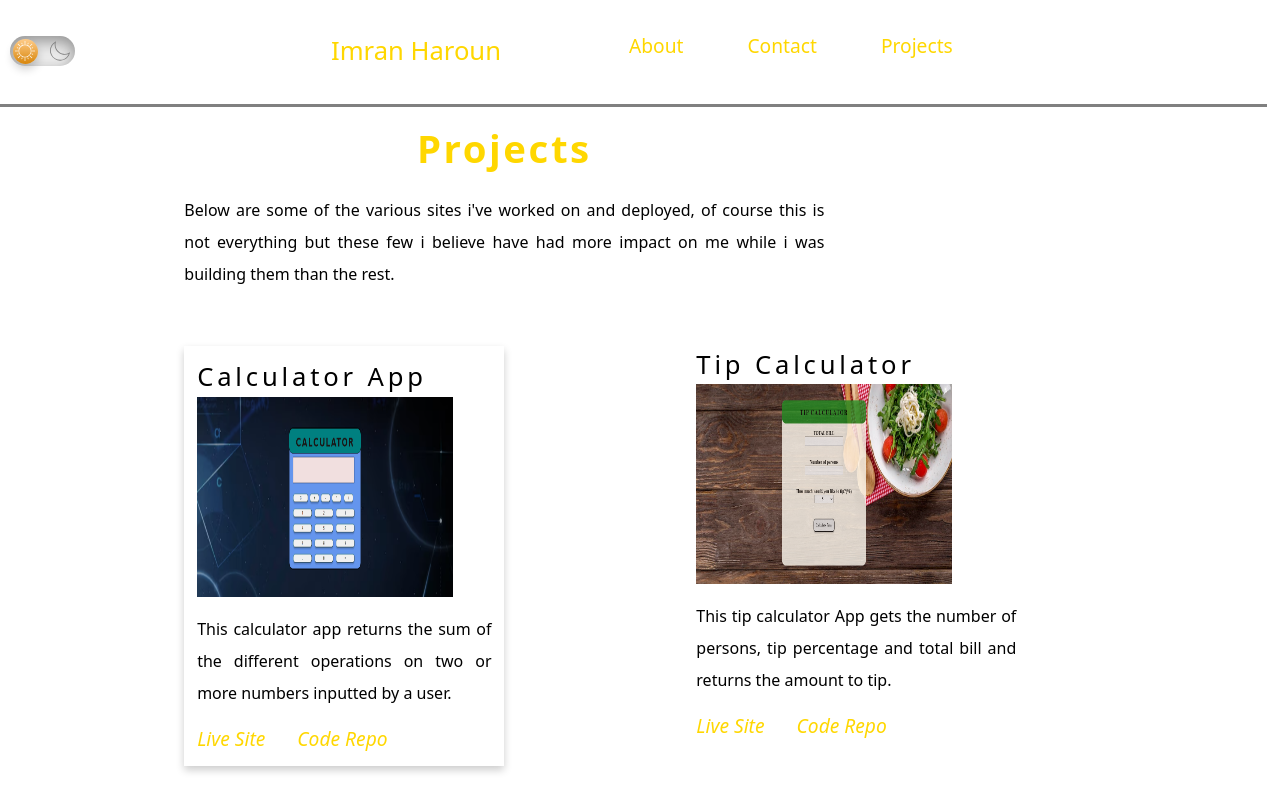
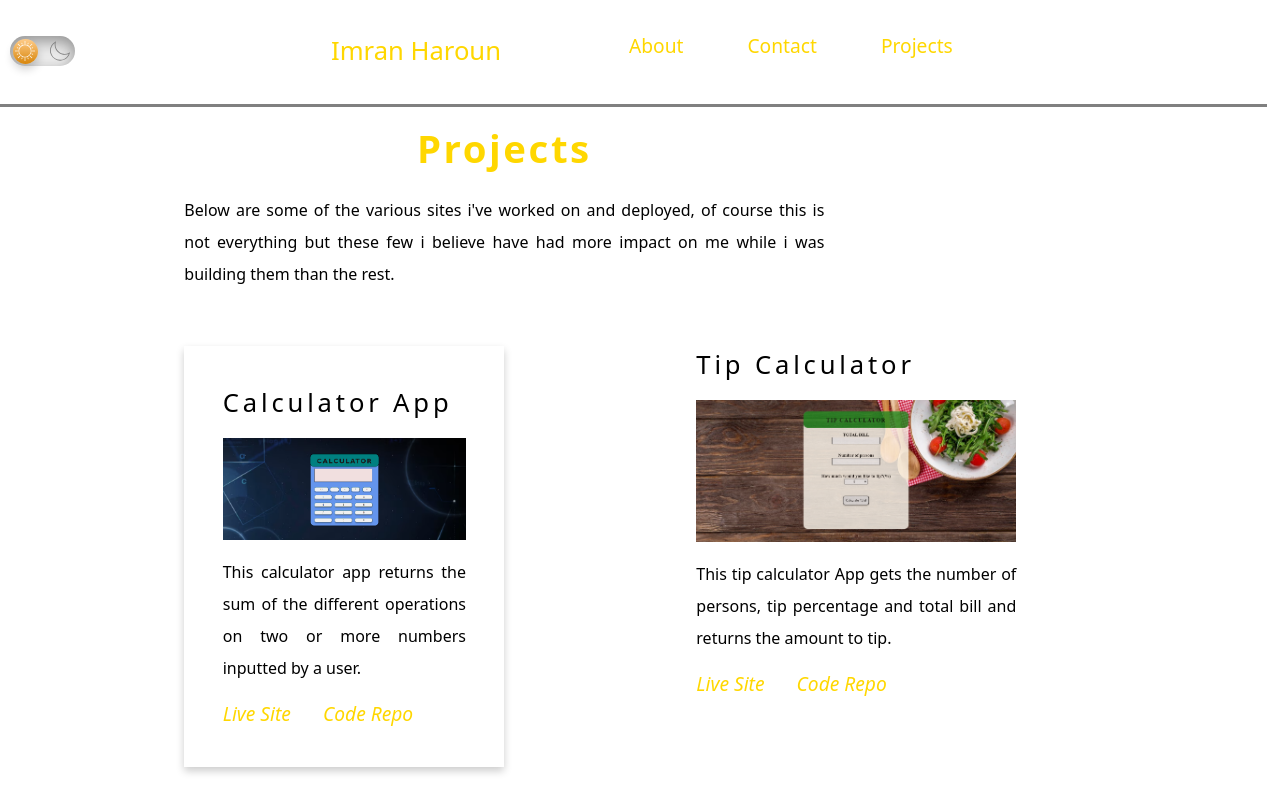
Before and after one commit to Justabingereader/Portfolio, a React (Create React App) app: page /projects in a window 1280 px wide. In both pictures the pointer is over the element 344 px from the left and 543 px from the top of the page. Shown: the top 800 px of the page. Built offline with nearby package versions, Linux system fonts and the light colour scheme.

Commit message:
Updated projects desktop design

```diff
--- a/src/Projects.css
+++ b/src/Projects.css
@@ -34,8 +34,8 @@
 }
 
 .img {
-    width: 20vw;
-    height: 25vh;
+    width: auto;
+    height: auto;
 }
 
 .calculator {
@@ -48,7 +48,7 @@
    transition: all .2s ease-in;
    cursor: pointer;
    box-shadow: 0 4px 8px rgba(0, 0, 0, 0.2);
-   padding: 1vw;
+   padding: 3vw;
 }
 
 .tipcalculator {
@@ -61,7 +61,7 @@
     transition: all .2s ease-in;
     cursor: pointer;
     box-shadow: 0 4px 8px rgba(0, 0, 0, 0.2);
-    padding: 1vw;
+    padding: 3vw;
 }
 
 .dom {
@@ -74,7 +74,7 @@
     transition: all .2s ease-in;
     cursor: pointer;
     box-shadow: 0 4px 8px rgba(0, 0, 0, 0.2);
-    padding: 1vw;
+    padding: 3vw;
 }
 
 .fusion {
@@ -87,7 +87,7 @@
     transition: all .2s ease-in;
     cursor: pointer;
     box-shadow: 0 4px 8px rgba(0, 0, 0, 0.2);
-    padding: 1vw;
+    padding: 3vw;
 }
 
 .drum {
@@ -101,13 +101,14 @@
     transition: all .2s ease-in;
     cursor: pointer;
     box-shadow: 0 4px 8px rgba(0, 0, 0, 0.2);
-    padding: 1vw;
+    padding: 3vw;
 }
 
 h5 {
     color: var(--body_color);
     font-size: 2vw;
     letter-spacing: 0.3vw;
+    padding-bottom: 2vh;
 }
 
 .live {
```
